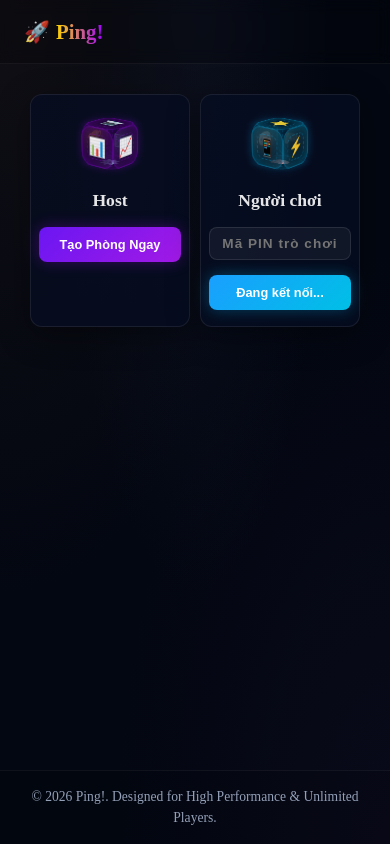
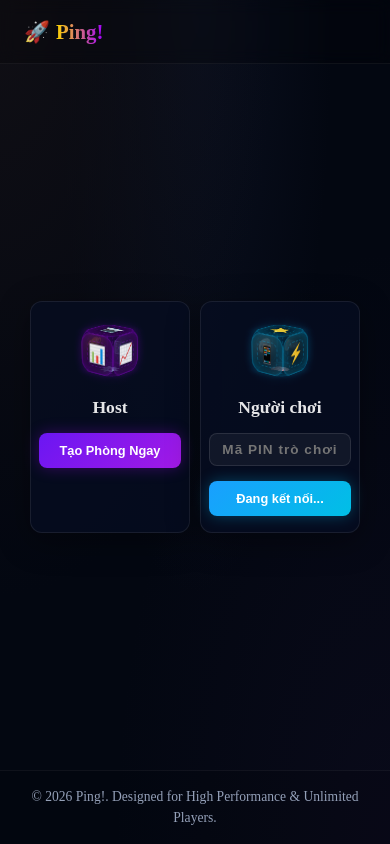
Before and after one commit to Tuilatanlocnee/Ping, a React (Vite) app in the folder frontend/: page / in a window 390 px wide. Built offline with nearby package versions, Linux system fonts and the light colour scheme; no server answers.

Commit message:
style: Can giua doc (vertically centered) cho khung HomeView tren giao dien di dong

```diff
--- a/frontend/src/index.css
+++ b/frontend/src/index.css
@@ -366,7 +366,12 @@ body {
 /* Responsive styles for mobile viewports */
 @media (max-width: 600px) {
   .home-container {
-    min-height: auto;
+    flex: 1;
+    display: flex;
+    flex-direction: column;
+    justify-content: center;
+    align-items: center;
+    min-height: 70vh !important; /* Đảm bảo chiều cao tối thiểu để căn giữa dọc */
     padding: 10px;
   }
 
```
